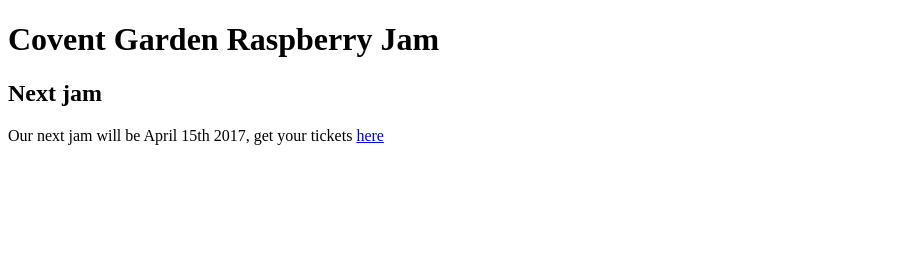
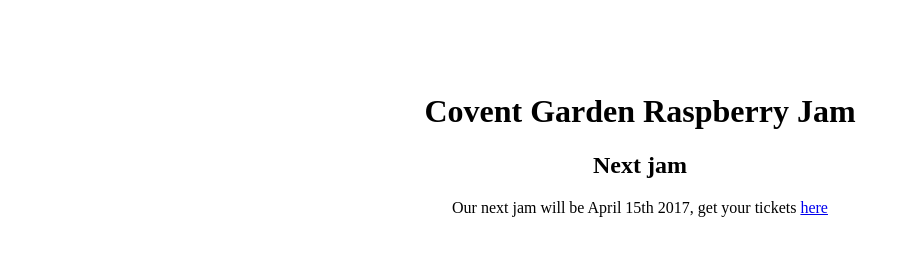
Before and after one commit to RaspberryjamCG/RaspberryjamCG.github.io, a plain HTML site: page index.html in a window 1280 px wide. Shown: the whole page, without its empty margins (0-910 px from the left). Drawn offline with Linux system fonts and the light colour scheme.

Commit message:
Quick tidy
Simple css tidy up

```diff
--- a/index.html
+++ b/index.html
@@ -3,11 +3,16 @@
 <head>
   <meta charset="utf-8">
   <meta name="viewport" content="width=device-width, initial-scale=1">
+  <link rel="stylesheet" type="text/css" href="style.css">
   <title>Covent Garden Raspberry Jam</title>
 
 </head>
 <body>
-
+<!-- <div class="nav">
+about mailchimp jam
+</div>
+-->
+<div id="thejam">
 
   <h1>Covent Garden Raspberry Jam</h1>
 
@@ -16,5 +21,8 @@
 
 <p>Our next jam will be  April 15th 2017, get your tickets <a href="https://www.eventbrite.co.uk/e/covent-garden-raspberry-jam-spring-17-tickets-31638283959">here</a></p>
 
+</div>
+
+</body>
 
 </html>
--- /dev/null
+++ b/style.css
@@ -0,0 +1,4 @@
+body {
+    padding: 5%;
+    text-align: center;
+}
```
Also changed, not shown: 1 other file.
